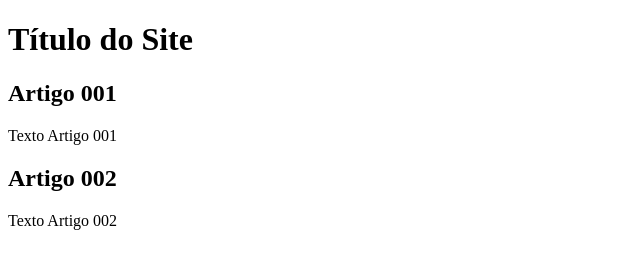
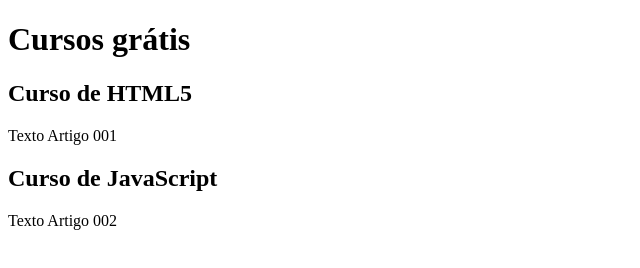
Before and after one commit to yurimiyamura/Projeto-site, a plain HTML site: page index.html in a window 1280 px wide. Shown: the whole page, without its empty margins (0-640 px from the left). Drawn offline with Linux system fonts and the light colour scheme.

Commit message:
Update index.html

```diff
--- a/index.html
+++ b/index.html
@@ -8,14 +8,14 @@
 <body>
     <main>
         <header>
-            <h1>Título do Site</h1>
+            <h1>Cursos grátis</h1>
         </header>
         <article>
-            <h2>Artigo 001</h2>
+            <h2>Curso de HTML5</h2>
             <p>Texto Artigo 001</p>
         </article>
         <article>
-            <h2>Artigo 002</h2>
+            <h2>Curso de JavaScript</h2>
             <p>Texto Artigo 002</p>
         </article>
     </main>
```
